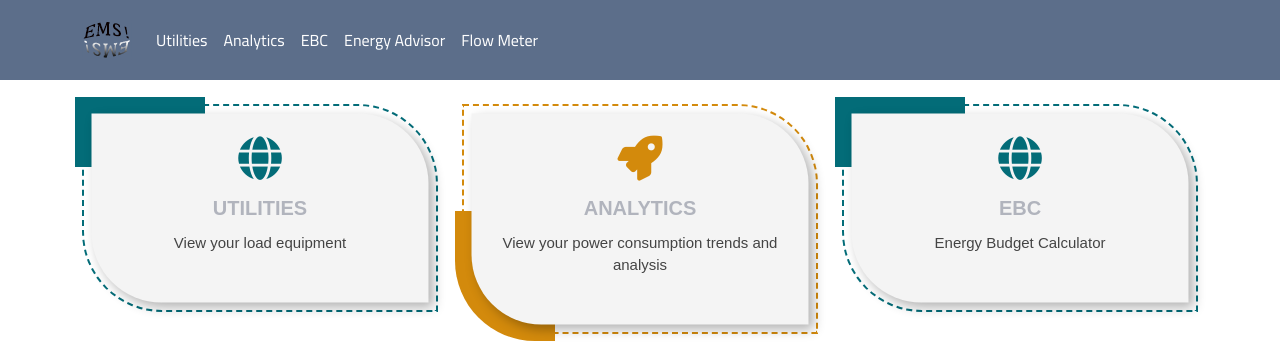
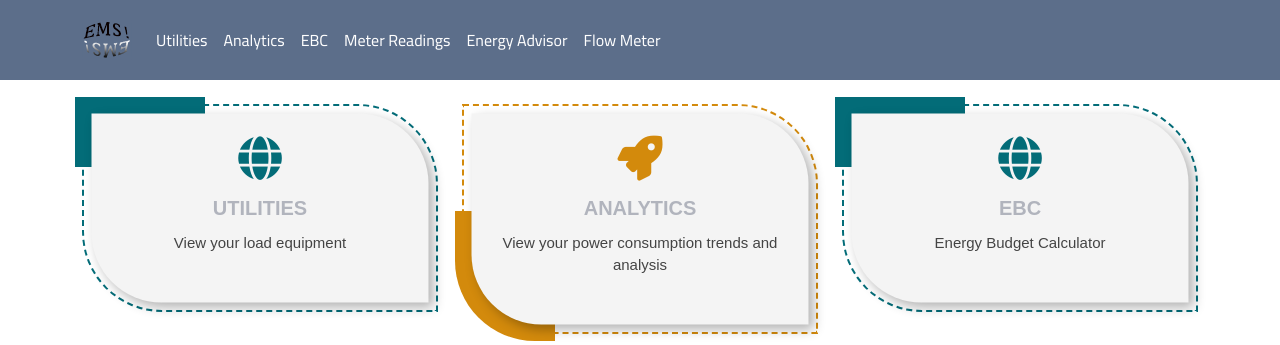
Before and after one commit to Oduo24/ems, a Django app: page / in a window 1280 px wide. Shown: the top 345 px of the page. Run offline with Django 3.2, Linux system fonts and the light colour scheme; some libraries are stand-ins or nearby versions.

Commit message:
Added link to meter readings

```diff
--- a/home/templates/home/common.html
+++ b/home/templates/home/common.html
@@ -42,6 +42,11 @@
               <li class="nav-item">
                 <a class="nav-link" href="{% url 'ebc' %}">EBC</a>
               </li>
+
+               <li class="nav-item">
+                 <a class="nav-link" href="###">Meter Readings</a>
+               </li>
+
               <li class="nav-item">
                 <a class="nav-link" href="{% url 'EnergySavingTips' %}">Energy Advisor</a>
               </li>
```
